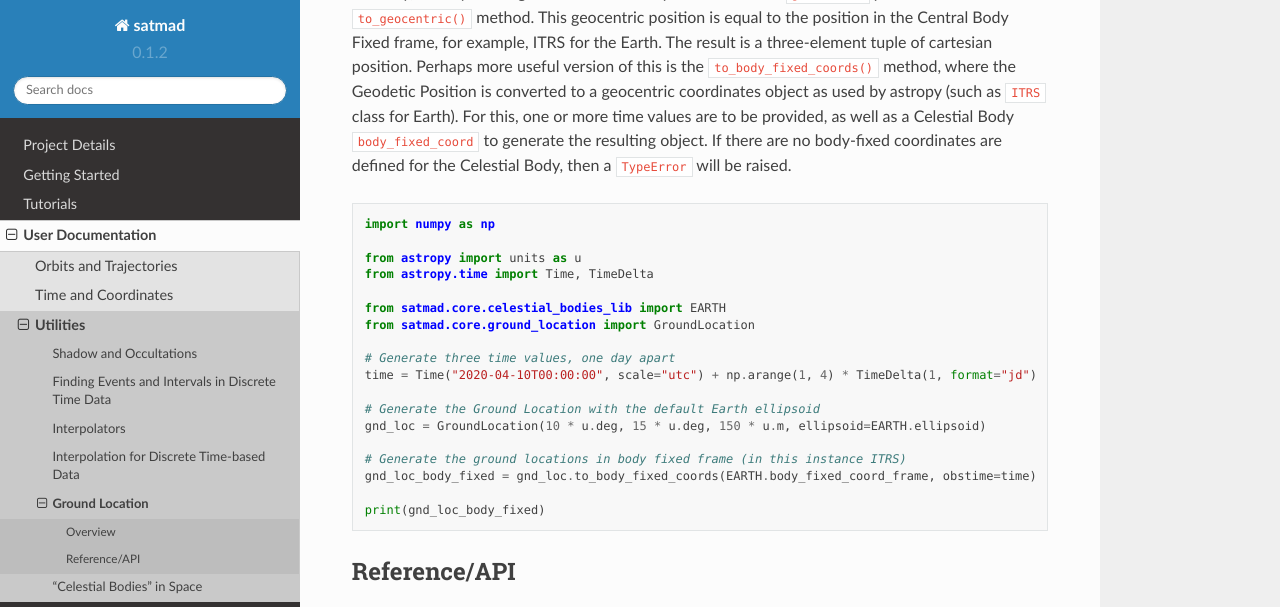
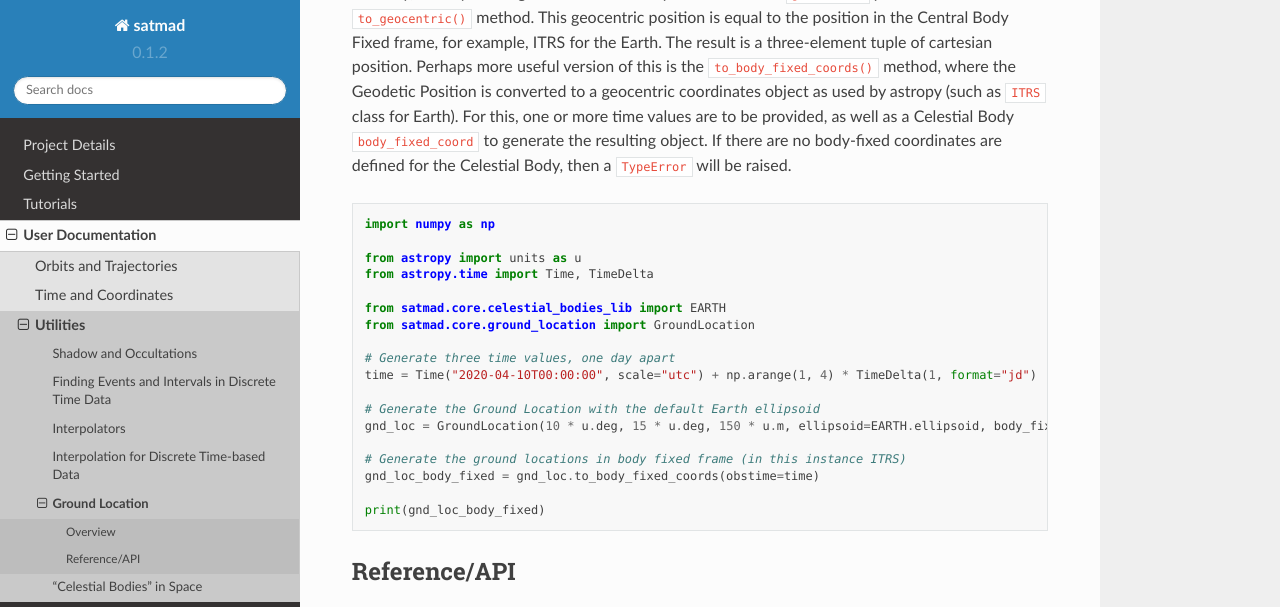
Before and after one commit to egemenimre/satmad, a Sphinx documentation site: the page built from docs/core/ground_location.md, in a window 1280 px wide and 900 px high, scrolled down 936 px, cut to the strip 0-607 px from the top of the window. Built offline with Sphinx 7.4.7 and the Read the Docs theme 2.0.0, drawn with Linux system fonts in a browser that asks for light colours; part of the change alters nothing that is shown.

Commit message:
Changed Body Fixed Coordinate handling in GroundLoc

````diff
--- a/docs/core/ground_location.md
+++ b/docs/core/ground_location.md
@@ -42,10 +42,10 @@ from satmad.core.ground_location import GroundLocation
 time = Time("2020-04-10T00:00:00", scale="utc") + np.arange(1, 4) * TimeDelta(1, format="jd")
 
 # Generate the Ground Location with the default Earth ellipsoid
-gnd_loc = GroundLocation(10 * u.deg, 15 * u.deg, 150 * u.m, ellipsoid=EARTH.ellipsoid)
+gnd_loc = GroundLocation(10 * u.deg, 15 * u.deg, 150 * u.m, ellipsoid=EARTH.ellipsoid, body_fixed_frame = EARTH.body_fixed_coord_frame)
 
 # Generate the ground locations in body fixed frame (in this instance ITRS)
-gnd_loc_body_fixed = gnd_loc.to_body_fixed_coords(EARTH.body_fixed_coord_frame, obstime=time)
+gnd_loc_body_fixed = gnd_loc.to_body_fixed_coords(obstime=time)
 
 print(gnd_loc_body_fixed)
 ```
````
